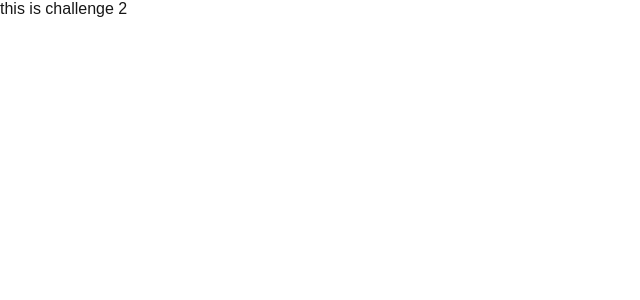
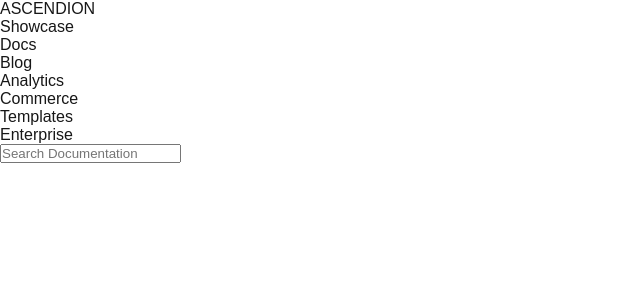
Before and after one commit to ryanarmial/ascendion, a Next.js app: page /challenge-2 in a window 1280 px wide. Shown: the top 300 px of the page, without its empty margins (0-640 px from the left). Built offline with nearby package versions, Linux system fonts and the light colour scheme.

Commit message:
add html for challenge-2

```diff
--- a/app/challenge-1/page.tsx
+++ b/app/challenge-1/page.tsx
@@ -1,7 +1,7 @@
 'use client'
 
 import { useState } from 'react';
-import styles from './styles.module.css';
+import styles from './style.module.css';
 
 export default function Page() {
   const [inputNumbers, setInputNumbers] = useState<Array<number | string>>(['', '']);
--- a/app/challenge-2/page.tsx
+++ b/app/challenge-2/page.tsx
@@ -1,6 +1,24 @@
 export default function Page() {
 
   return (
-    <div>this is challenge 2</div>
+    <div>
+      <div>
+        <div>
+          <a href="/">ASCENDION</a>
+          <ul>
+            <li><a href="/">Showcase</a></li>
+            <li><a href="/">Docs</a></li>
+            <li><a href="/">Blog</a></li>
+            <li><a href="/">Analytics</a></li>
+            <li><a href="/">Commerce</a></li>
+            <li><a href="/">Templates</a></li>
+            <li><a href="/">Enterprise</a></li>
+          </ul>
+        </div>
+        <div>
+          <input type="text" placeholder="Search Documentation" />
+        </div>
+      </div>
+    </div>
   )
 }
```
Also changed, not shown: app/challenge-1/style.module.css (renamed from app/challenge-1/styles.module.css), app/challenge-2/style.module.css (added).
